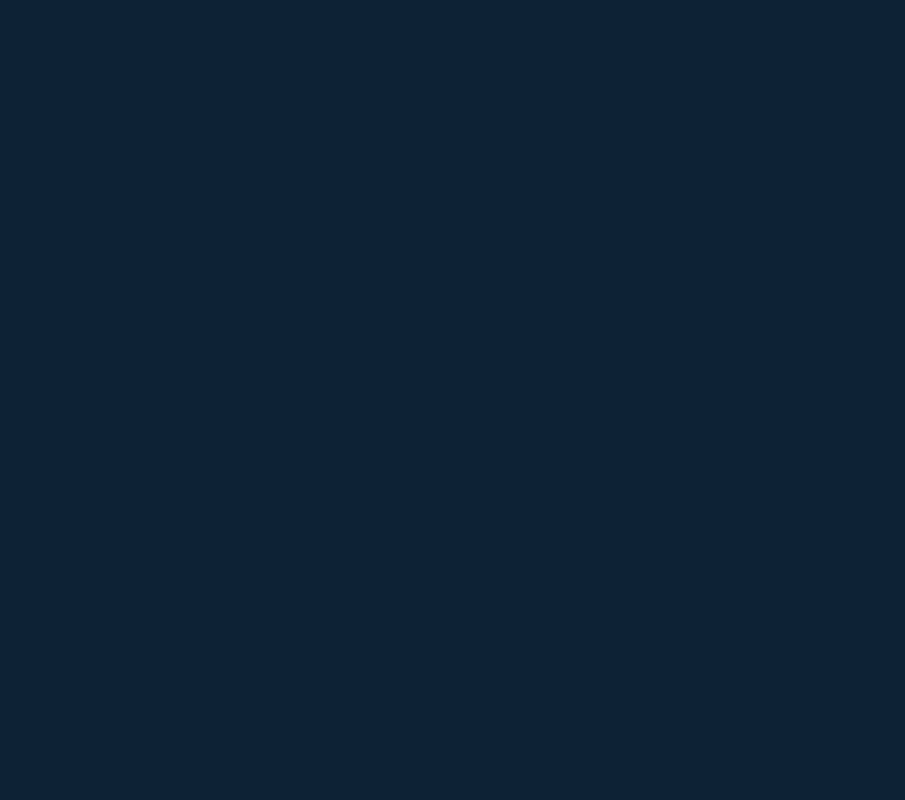
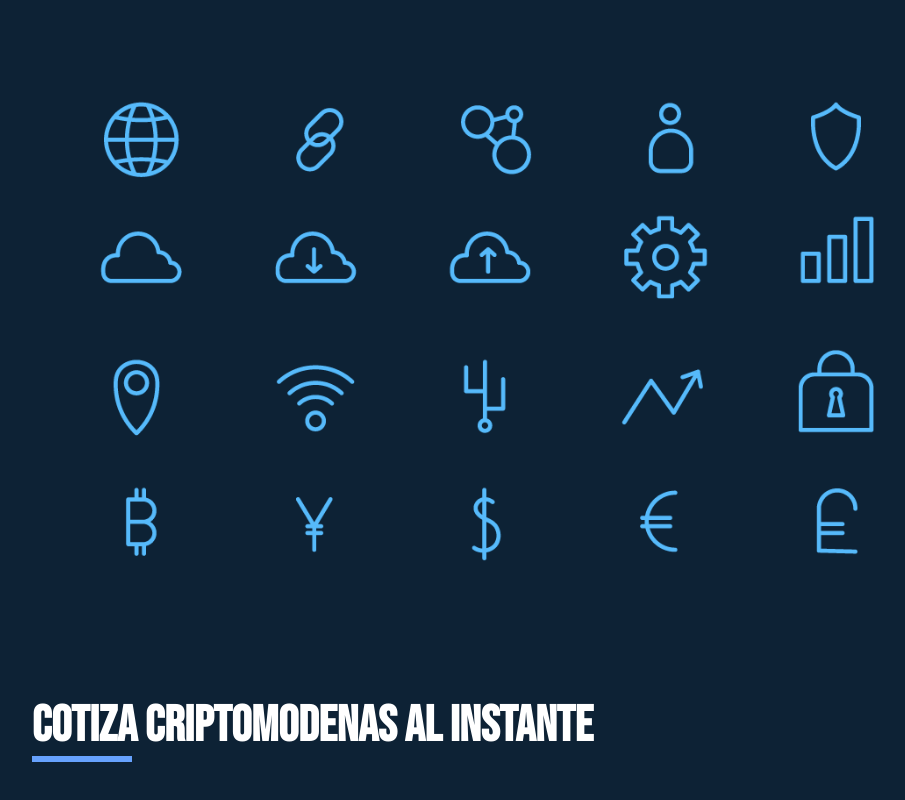
Before and after one commit to santiagoquinteroguarin/Crytocurrency-App, a React (Create React App) app: page / in a window 1280 px wide. Shown: the part 444-1244 px from the top of the page, without its empty margins (158-1063 px from the left). Before the commit the page ends 800 px from the top, so only its background shows below. Built offline with nearby package versions, Linux system fonts and the light colour scheme.

Commit message:
Creating Container, Heading and Image Components for main content

```diff
--- a/src/App.js
+++ b/src/App.js
@@ -1,8 +1,61 @@
-import React from 'react'
+import React from 'react';
+// ?1.
+import styled from '@emotion/styled';
+// ?4.
+import image from './cryptomonedas.png';
+
+// ?2.
+const Container = styled.div`
+  max-width: 900px;
+  margin: 0 auto;
+
+  @media (min-width: 992px) {
+    display: grid;
+    grid-grid-template-columns: repeat(2, 1fr);
+    column-gap: 2rem;
+  }
+`;
+
+// ?5.
+const Image = styled.img`
+  max-width: 100%;
+  margin-top: 5rem;
+`;
+
+// ?7.
+const Heading = styled.h1`
+  font-family: 'Bebas Neue', cursive;
+  color: #FFFFFF;
+  text-align: left;
+  font-weight: 700px;
+  font-size: 50px;
+  margin-bottom: 50px;
+  margin-top: 80px;
+
+  &::after {
+    content: '';
+    width: 100px;
+    height: 6px;
+    background-color: #66A2FE;
+    display: block;
+  }
+`;
 
 function App() {
   return (
-    <h1>Hola Mudno</h1>
+    // ?3.
+    <Container>
+      <div>
+        <Image
+          // ?6.
+          src={image}
+          alt="Imagen cryto"
+        />
+      </div>
+      <div>
+        <Heading>Cotiza Criptomodenas al instante</Heading>
+      </div>
+    </Container>
   );
 }
 
```
Also changed, not shown: 1 other file (tests, documents, lock files or other folders).
